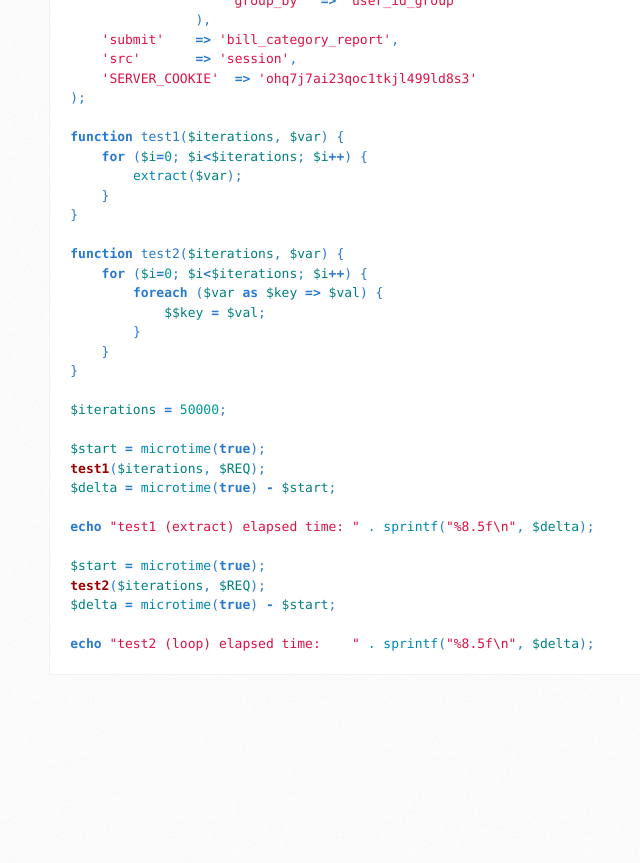
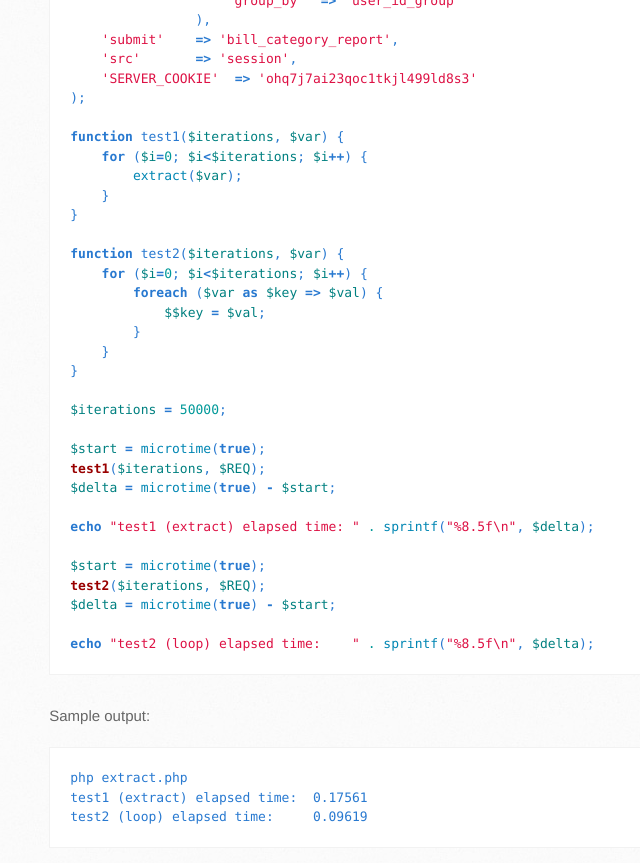
Before and after one commit to cxj/cxj.github.io, a Jekyll site: the page built from _posts/2013-07-17-curious-extract.md, in a window 1280 px wide and 900 px high, scrolled down 1375 px. Shown: the top 863 px of the window, without its empty margins (141-781 px from the left). Built offline with Jekyll 4.4.1, drawn with Linux system fonts in a browser that asks for light colours; Markdown is read by kramdown in place of the engine named in the settings; before the commit the page ends 2102 px from its top, so only the background shows below that.

Commit message:
Add sample output.

```diff
--- a/_posts/2013-07-17-curious-extract.md
+++ b/_posts/2013-07-17-curious-extract.md
@@ -90,3 +90,9 @@ $delta = microtime(true) - $start;
 
 echo "test2 (loop) elapsed time:    " . sprintf("%8.5f\n", $delta);
 {% endhighlight %}
+
+Sample output:
+
+    php extract.php
+    test1 (extract) elapsed time:  0.17561
+    test2 (loop) elapsed time:     0.09619
```
